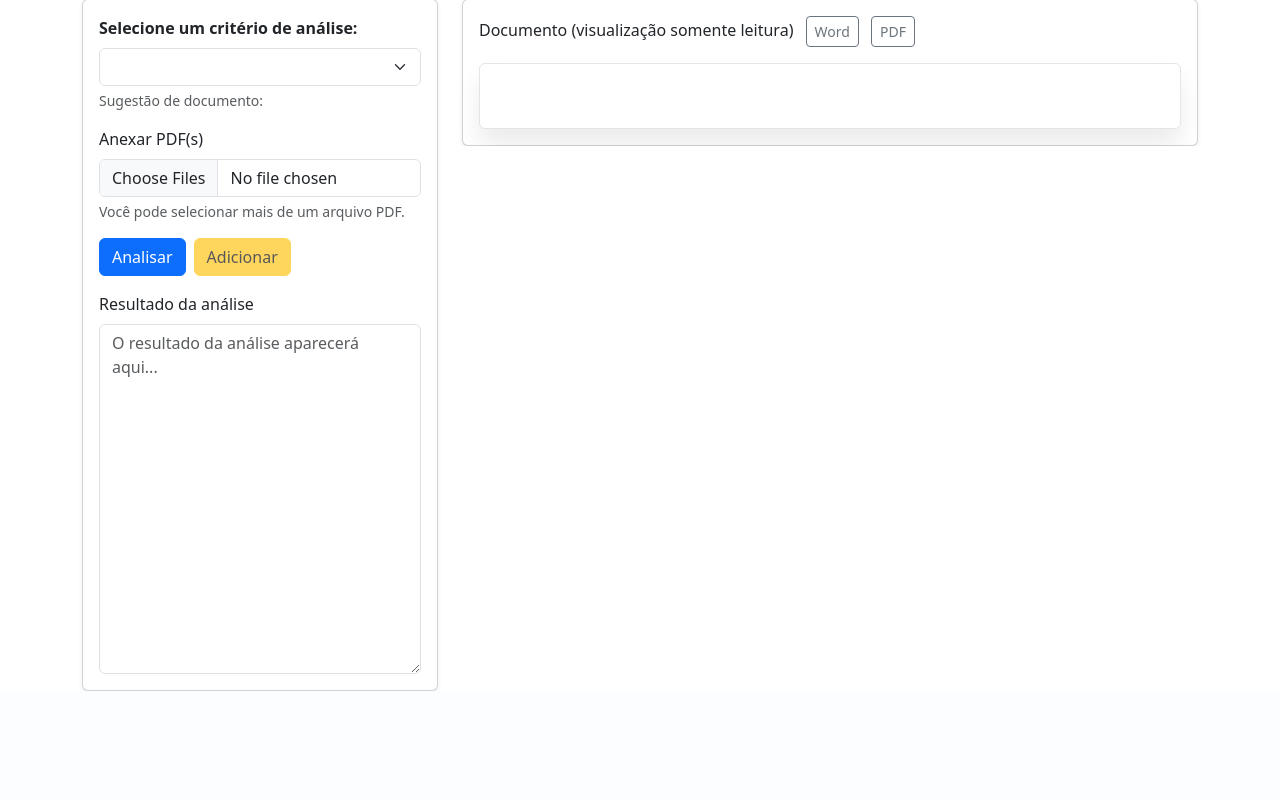
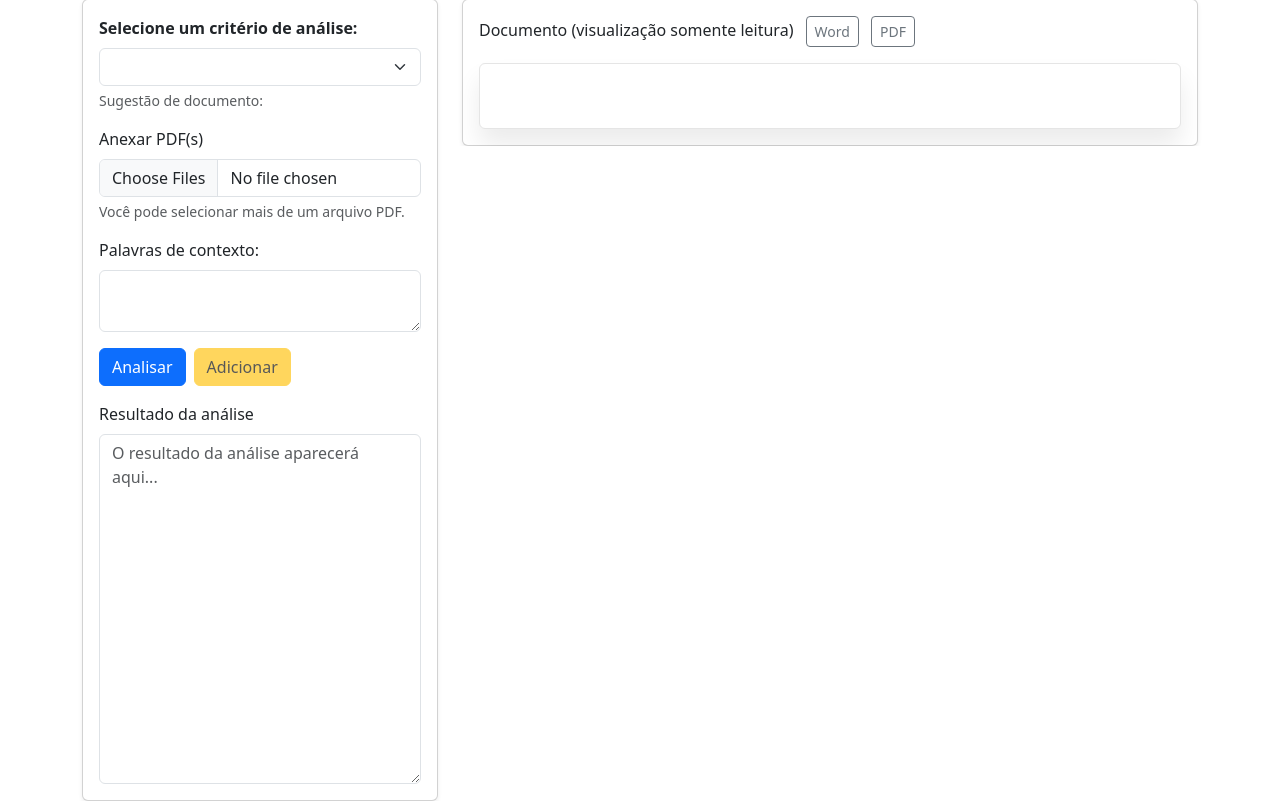
Before and after one commit to jfontes/4coecex, a Flask app: template templates/analise_inatividade.html in a window 1280 px wide. Shown: the part 424-1225 px from the top of the page. Before the commit the page ends 1115 px from the top, so only its background shows below. Run offline with Flask 3, Linux system fonts and the light colour scheme; the template is opened without the code that fills it, so the values that code supplies are empty; some libraries are stand-ins or nearby versions.

Commit message:
adicionado palavra de contexto

```diff
--- a/routes.py
+++ b/routes.py
@@ -274,9 +274,13 @@ def processar_analise_inatividade(numero):
 
     dados = session.get('dados', {})
     analise_id = request.form.get('analise_id')
+    contexto = request.form.get('contexto', '').strip()
     try:
         analise = Analise.query.get(analise_id)
         parts = Gemini().lerPDF(files)
+        if contexto:
+            parts.insert(0, types.Part(text=f"[OVERRIDE: Leve em consideração o seguinte contexto fornecido pelo usuário: '{contexto}'. IGNORE QUALQUER VALOR ANTERIOR.]"))
+
         parts.append(types.Part(text=json.dumps(dados, indent=2, ensure_ascii=False)))
         ai = Gemini().getAnaliseEstruturada(parts, analise.criterio)
         analiseInteligente = ai.get("Analise")
--- a/templates/analise_inatividade.html
+++ b/templates/analise_inatividade.html
@@ -12,6 +12,7 @@
   const btn2   = document.getElementById('btnAdicionar');
   const out   = document.getElementById('txtResultado');
   const stat  = document.getElementById('analiseStatus');
+  const contexto = document.getElementById('inputContexto');
 
   function setStatus(msg, isError=false, showGif=false) {
     stat.textContent = msg || '';
@@ -34,6 +35,7 @@
         fd.append('pdfs[]', f, f.name);
       }
       fd.append('analise_id', select.value);
+      fd.append('contexto', contexto.value);
 
       const url = "{{ url_for('main.processar_analise_inatividade', numero=proc) }}";
       const resp = await fetch(url, { method: 'POST', body: fd, credentials: 'same-origin'});
@@ -132,7 +134,10 @@ document.addEventListener('DOMContentLoaded', function() {
           <input id="inputPDFs" class="form-control" type="file" accept="application/pdf" multiple>
           <div class="form-text">Você pode selecionar mais de um arquivo PDF.</div>
         </div>
-
+        <div class="mb-3">
+          <label for="inputContexto" class="form-label">Palavras de contexto:</label>
+          <textarea id="inputContexto" class="form-control" rows="2"></textarea>
+        </div>
         <div class="d-flex align-items-center gap-2 mb-3">
           <button id="btnAnalisar" class="btn btn-primary" type="button">
             Analisar
```
